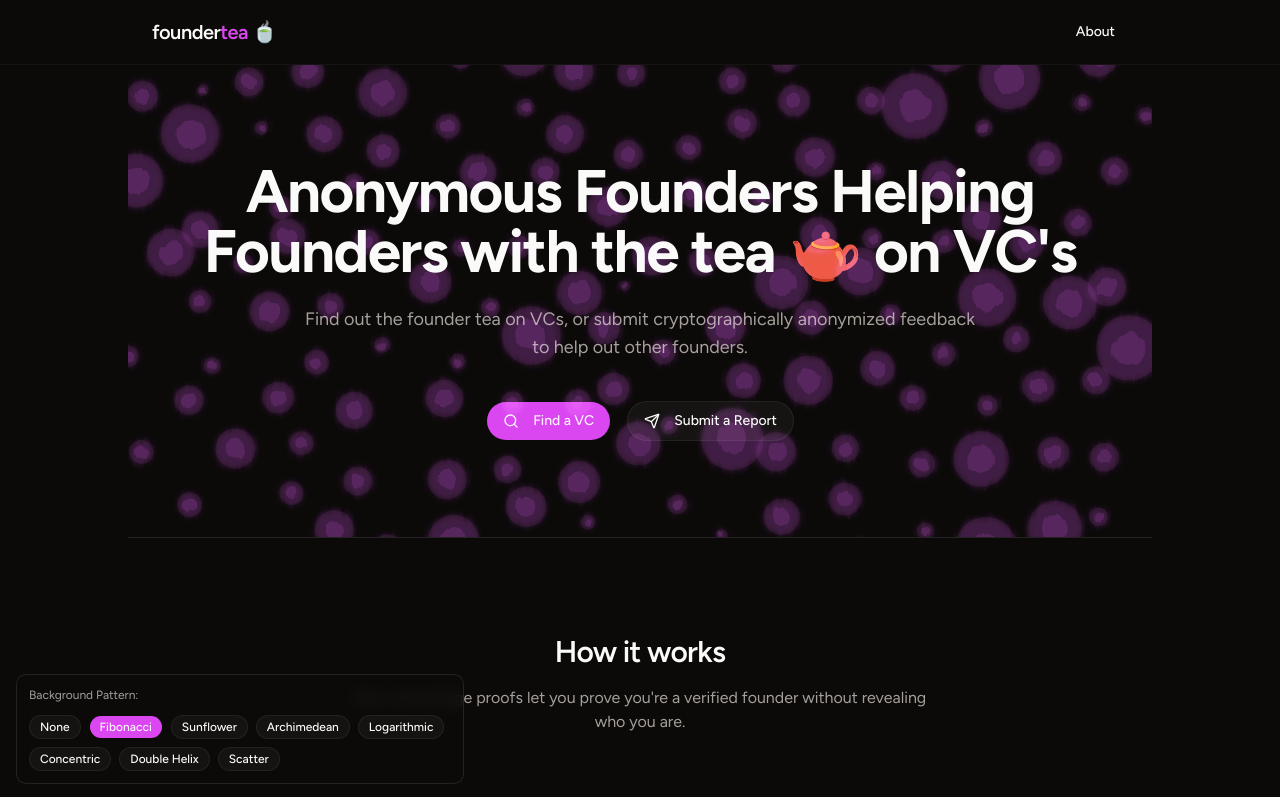
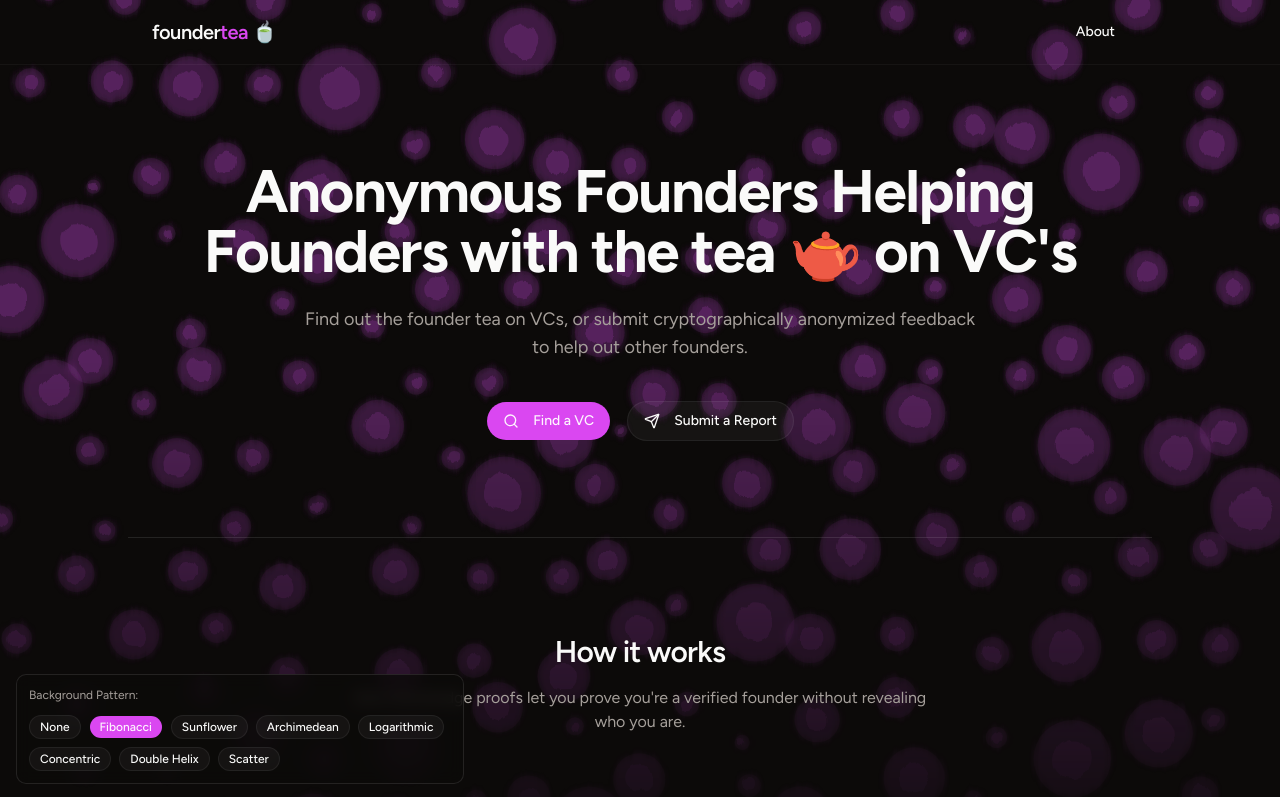
Before and after one commit to Joshuatanderson/founder-tea, a Next.js app: page / in a window 1280 px wide. Shown: the top 797 px of the page. Built offline with nearby package versions, Linux system fonts and the light colour scheme.

Commit message:
feat: updated hero a bit

```diff
--- a/src/app/page.tsx
+++ b/src/app/page.tsx
@@ -31,9 +31,20 @@ export default function Home() {
   const { pattern, setPattern } = useHeroPattern();
 
   return (
-    <div className="min-h-screen bg-background">
+    <div className="min-h-screen bg-background relative">
+      {/* Background layer - extends below hero and fades out */}
+      <div
+        className="absolute inset-x-0 top-0 h-[900px] pointer-events-none z-0"
+        style={{
+          maskImage: "linear-gradient(to bottom, black 0%, black 40%, transparent 100%)",
+          WebkitMaskImage: "linear-gradient(to bottom, black 0%, black 40%, transparent 100%)",
+        }}
+      >
+        <HeroBackground pattern={pattern} />
+      </div>
+
       {/* Nav */}
-      <nav className="border-b border-border/40">
+      <nav className="relative z-10 border-b border-border/40">
         <div className="mx-auto max-w-5xl px-6 py-4 flex items-center justify-between">
           <span className="text-xl font-semibold tracking-tight">
             founder<span className="text-primary">tea</span> 🍵
@@ -45,8 +56,7 @@ export default function Home() {
       </nav>
 
       {/* Hero */}
-      <section className="relative mx-auto max-w-5xl px-6 py-24 text-center overflow-hidden">
-        <HeroBackground pattern={pattern} />
+      <section className="relative z-10 mx-auto max-w-5xl px-6 py-24 text-center">
         <h1 className="text-4xl font-bold tracking-tight sm:text-5xl lg:text-6xl">
           Anonymous Founders Helping Founders with the tea 🫖 on VC's
         </h1>
@@ -66,10 +76,10 @@ export default function Home() {
         </div>
       </section>
 
-      <Separator className="mx-auto max-w-5xl" />
+      <Separator className="relative z-10 mx-auto max-w-5xl" />
 
       {/* How It Works */}
-      <section className="mx-auto max-w-5xl px-6 py-24">
+      <section className="relative z-10 mx-auto max-w-5xl px-6 py-24">
         <h2 className="text-center text-2xl font-semibold tracking-tight sm:text-3xl">
           How it works
         </h2>
```
